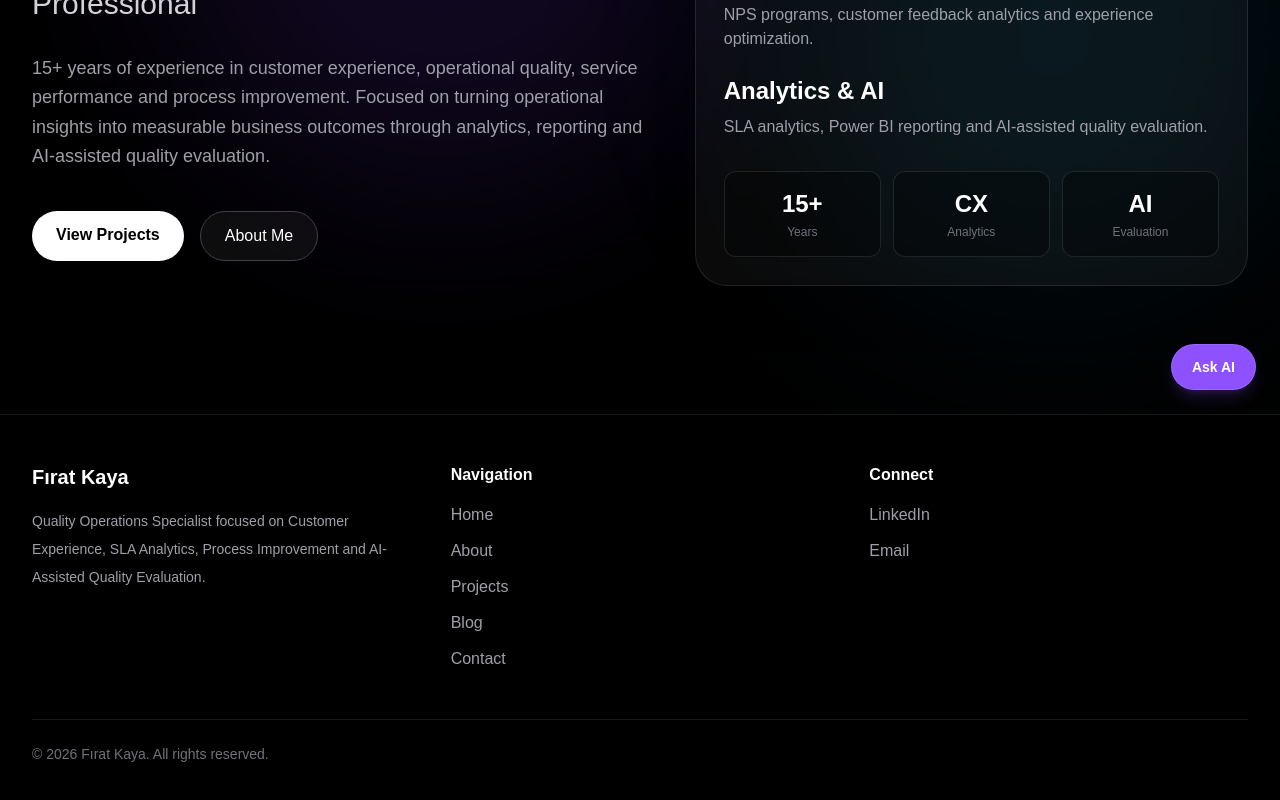
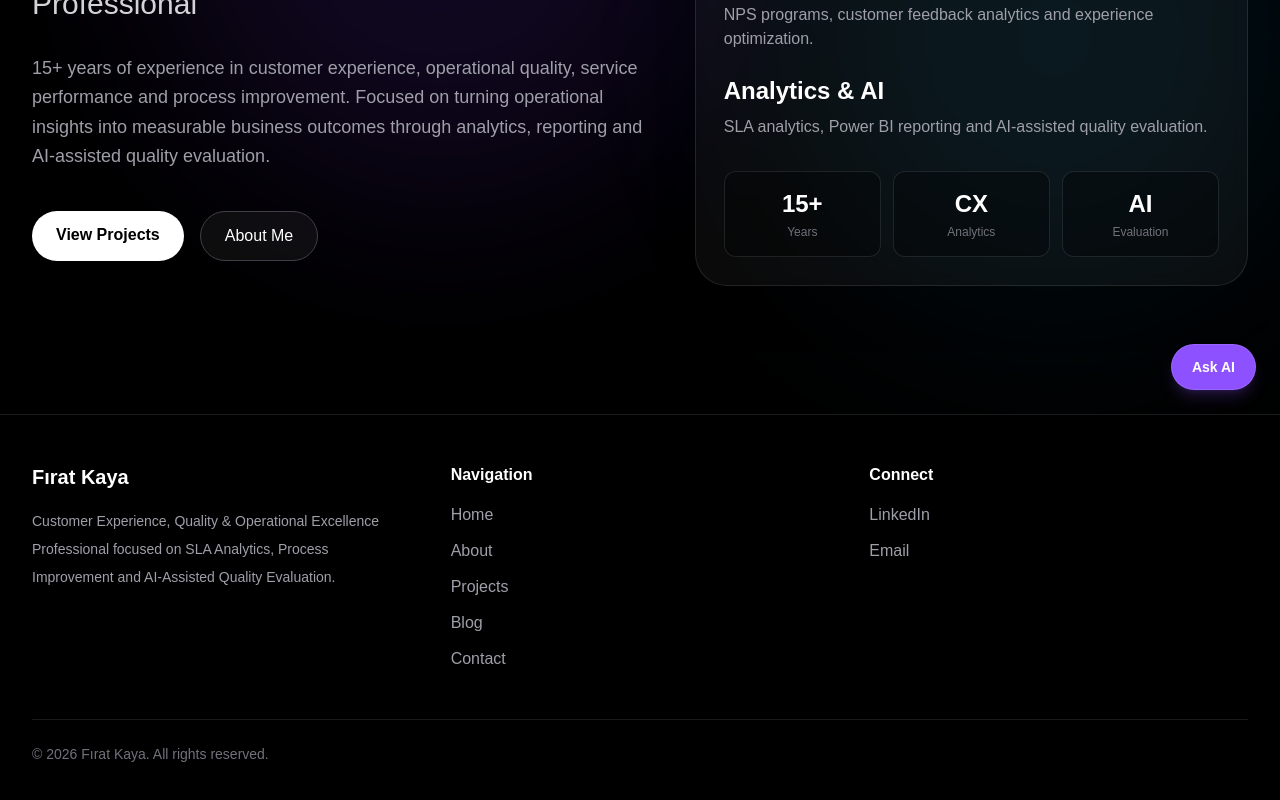
Before and after one commit to frtkycom/frtky-com, a Next.js app: page / in a window 1280 px wide. Shown: the part 386-1186 px from the top of the page. Built offline with nearby package versions, Linux system fonts and the light colour scheme.

Commit message:
Update footer professional title

```diff
--- a/components/Footer.tsx
+++ b/components/Footer.tsx
@@ -11,10 +11,7 @@ export default function Footer() {
             </h3>
 
             <p className="mt-4 text-sm leading-7 text-zinc-400">
-              Quality Operations Specialist focused on
-              Customer Experience, SLA Analytics,
-              Process Improvement and AI-Assisted
-              Quality Evaluation.
+              Customer Experience, Quality & Operational Excellence Professional focused on SLA Analytics, Process Improvement and AI-Assisted Quality Evaluation.
             </p>
           </div>
 
```
